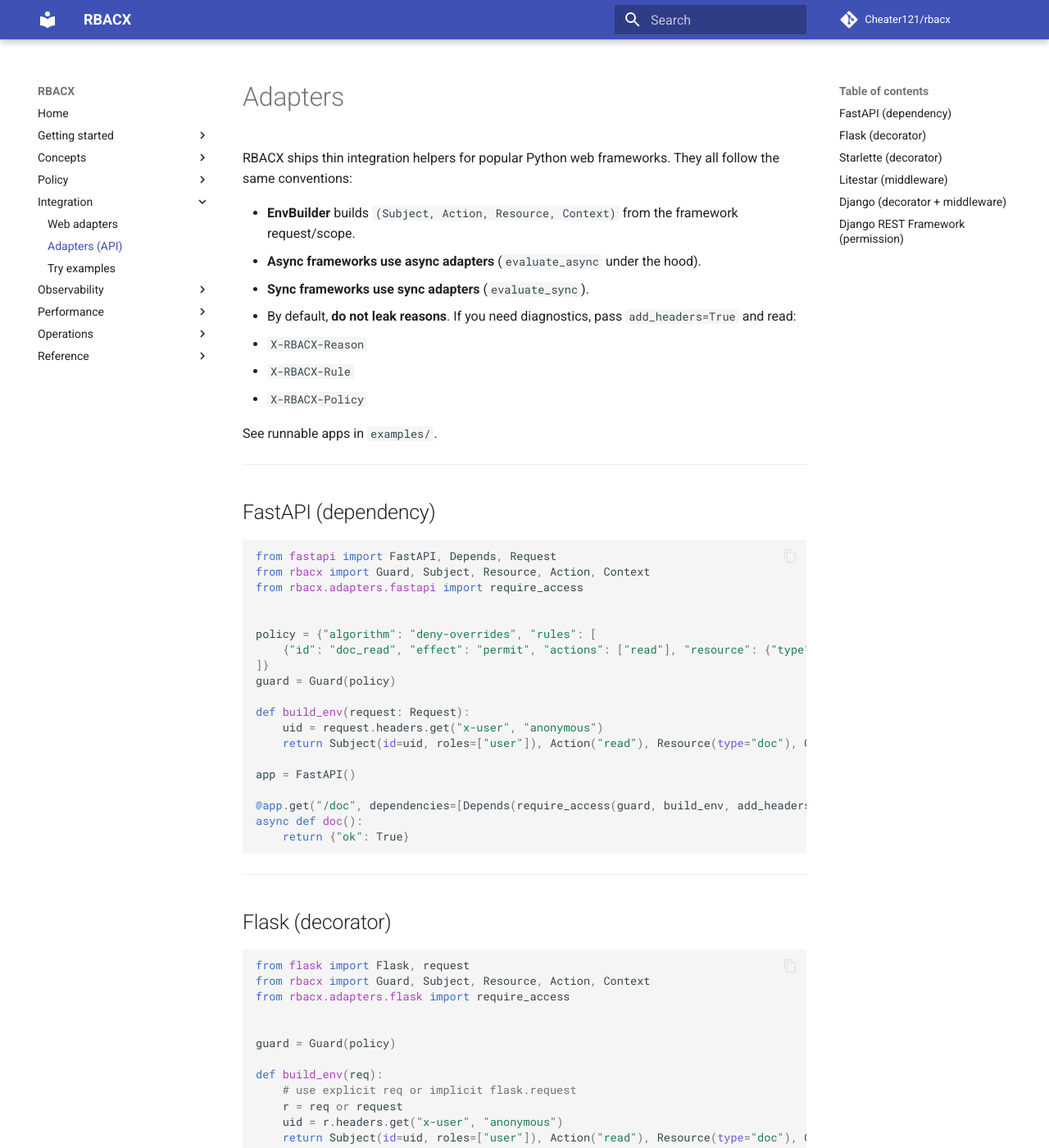
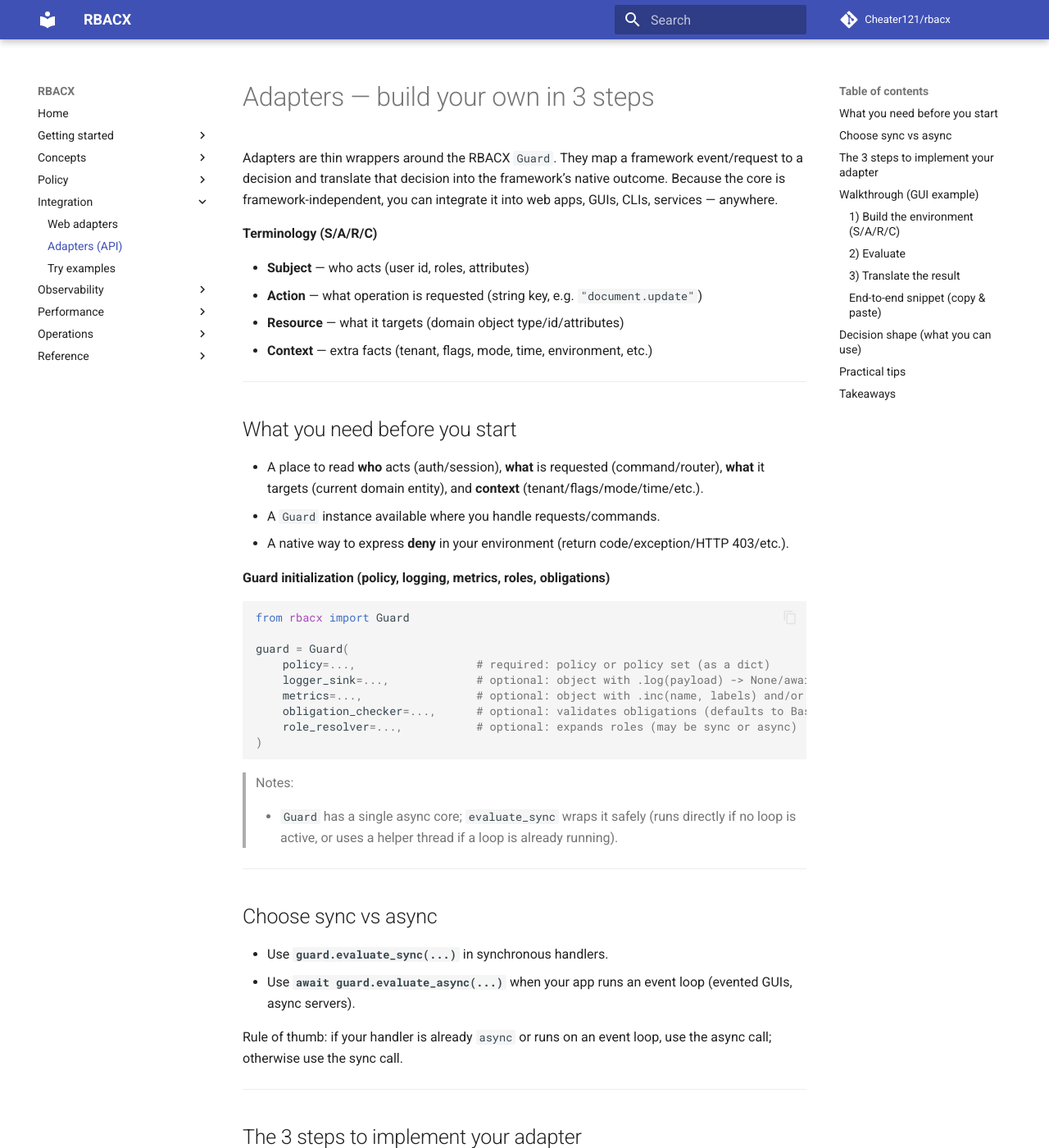
Before and after one commit to Cheater121/rbacx, an MkDocs documentation site: the page built from docs/adapters.md, in a window 1280 px wide and 1400 px high. Shown: the whole window at 82% size. Built offline with MkDocs 1.6.1 and Material for MkDocs 9.7.7, drawn with Linux system fonts in a browser that asks for light colours; comment, search, counter and statistics services are not loaded; some of the changed text lies outside the part shown.

Commit message:
feat(docs): add info about custom adapters

````diff
--- a/docs/adapters.md
+++ b/docs/adapters.md
@@ -1,177 +1,169 @@
-# Adapters
+# Adapters — build your own in 3 steps
 
-RBACX ships thin integration helpers for popular Python web frameworks.
-They all follow the same conventions:
+Adapters are thin wrappers around the RBACX `Guard`. They map a framework event/request to a decision and translate that decision into the framework’s native outcome. Because the core is framework-independent, you can integrate it into web apps, GUIs, CLIs, services — anywhere.
 
-- **EnvBuilder** builds `(Subject, Action, Resource, Context)` from the framework request/scope.
-- **Async frameworks use async adapters** (`evaluate_async` under the hood).
-- **Sync frameworks use sync adapters** (`evaluate_sync`).
-- By default, **do not leak reasons**. If you need diagnostics, pass `add_headers=True` and read:
-  - `X-RBACX-Reason`
-  - `X-RBACX-Rule`
-  - `X-RBACX-Policy`
+**Terminology (S/A/R/C)**
 
-See runnable apps in `examples/`.
+* **Subject** — who acts (user id, roles, attributes)
+* **Action** — what operation is requested (string key, e.g. `"document.update"`)
+* **Resource** — what it targets (domain object type/id/attributes)
+* **Context** — extra facts (tenant, flags, mode, time, environment, etc.)
 
 ---
 
-## FastAPI (dependency)
+## What you need before you start
+
+* A place to read **who** acts (auth/session), **what** is requested (command/router), **what** it targets (current domain entity), and **context** (tenant/flags/mode/time/etc.).
+* A `Guard` instance available where you handle requests/commands.
+* A native way to express **deny** in your environment (return code/exception/HTTP 403/etc.).
+
+**Guard initialization (policy, logging, metrics, roles, obligations)**
 
 ```python
-from fastapi import FastAPI, Depends, Request
-from rbacx import Guard, Subject, Resource, Action, Context
-from rbacx.adapters.fastapi import require_access
+from rbacx import Guard
 
+guard = Guard(
+    policy=...,                  # required: policy or policy set (as a dict)
+    logger_sink=...,             # optional: object with .log(payload) -> None/awaitable
+    metrics=...,                 # optional: object with .inc(name, labels) and/or .observe(name, value, labels)
+    obligation_checker=...,      # optional: validates obligations (defaults to BasicObligationChecker)
+    role_resolver=...,           # optional: expands roles (may be sync or async)
+)
+```
 
-policy = {"algorithm": "deny-overrides", "rules": [
-    {"id": "doc_read", "effect": "permit", "actions": ["read"], "resource": {"type": "doc"}}
-]}
-guard = Guard(policy)
+> Notes:
+>
+> * `Guard` has a single async core; `evaluate_sync` wraps it safely (runs directly if no loop is active, or uses a helper thread if a loop is already running).
 
-def build_env(request: Request):
-    uid = request.headers.get("x-user", "anonymous")
-    return Subject(id=uid, roles=["user"]), Action("read"), Resource(type="doc"), Context()
+---
 
-app = FastAPI()
+## Choose sync vs async
 
-@app.get("/doc", dependencies=[Depends(require_access(guard, build_env, add_headers=True))])
-async def doc():
-    return {"ok": True}
+* Use **`guard.evaluate_sync(...)`** in synchronous handlers.
+* Use **`await guard.evaluate_async(...)`** when your app runs an event loop (evented GUIs, async servers).
+
+Rule of thumb: if your handler is already `async` or runs on an event loop, use the async call; otherwise use the sync call.
+
+---
+
+## The 3 steps to implement your adapter
+
+1. **Build the environment** — convert your event/request to `(Subject, Action, Resource, Context)` with an `EnvBuilder`.
+2. **Evaluate** — call the appropriate `Guard` method (sync or async).
+3. **Translate the result** — on *permit* continue; on *deny* return the native “forbidden” outcome for your framework.
+
+---
+
+## Walkthrough (GUI example)
+
+This example shows a realistic desktop wiring: commands arrive via your controller, the current target comes from a selection model, and app-level facts come from a context snapshot. The same 1–2–3 applies to web or any other stack.
+
+### 1) Build the environment (S/A/R/C)
+
+```python
+from typing import Any, Tuple
+from rbacx import Subject, Action, Resource, Context
+
+class AuthService:        # who acts
+    @property
+    def current_user(self): ...  # -> object with .id, .roles, .attrs
+
+class CommandRegistry:    # what operation
+    def to_action_name(self, command_id: str) -> str: ...
+
+class SelectionBridge:    # what it targets (current domain entity)
+    def current_resource(self) -> tuple[str, str, dict]:
+        # e.g., ("document", "DOC-123", {"owner": "u17"})
+        ...
+
+class AppContext:         # extra facts
+    def snapshot(self) -> dict: ...
+
+class RbacEnv:
+    def __init__(self, auth: AuthService, commands: CommandRegistry,
+                 selection: SelectionBridge, appctx: AppContext):
+        self.auth, self.commands, self.selection, self.appctx = auth, commands, selection, appctx
+
+    def build_env(self, raw_event: Any) -> Tuple[Subject, Action, Resource, Context]:
+        # Subject
+        u = self.auth.current_user
+        subject = Subject(id=u.id, roles=list(u.roles), attrs=dict(u.attrs or {}))
+
+        # Action
+        command_id = getattr(raw_event, "command_id", None) or str(raw_event)
+        action = Action(name=self.commands.to_action_name(command_id))
+
+        # Resource
+        r_type, r_id, r_attrs = self.selection.current_resource()
+        resource = Resource(type=r_type, id=r_id, attrs=r_attrs)
+
+        # Context
+        context = Context(attrs=self.appctx.snapshot())
+
+        # Edge cases (no selection / no command)
+        if r_type is None or r_id is None:
+            resource = Resource(type="*", id=None, attrs={})
+        if not action.name:
+            action = Action(name="unknown")
+
+        return subject, action, resource, context
+```
+
+### 2) Evaluate
+
+```python
+env = RbacEnv(auth, commands, selection, appctx)
+
+def handle_command(event):
+    s, a, r, c = env.build_env(event)
+    return guard.evaluate_sync(s, a, r, c)
+
+# async variant (if your GUI runs an event loop integrated with asyncio)
+async def handle_command_async(event):
+    s, a, r, c = env.build_env(event)
+    return await guard.evaluate_async(s, a, r, c)
+```
+
+### 3) Translate the result
+
+```python
+def apply_decision(decision):
+    if decision.allowed:
+        return {"ok": True}
+    # keep diagnostics off by default; enable explicitly if needed
+    return {"ok": False, "error": "Forbidden"}
+```
+
+### End-to-end snippet (copy & paste)
+
+```python
+# 1) build
+s, a, r, c = env.build_env(event)
+# 2) evaluate
+decision = guard.evaluate_sync(s, a, r, c)
+# 3) translate
+result = {"ok": True} if decision.allowed else {"ok": False, "error": "Forbidden"}
 ```
 
 ---
 
-## Flask (decorator)
+## Decision shape (what you can use)
 
-```python
-from flask import Flask, request
-from rbacx import Guard, Subject, Resource, Action, Context
-from rbacx.adapters.flask import require_access
-
-
-guard = Guard(policy)
-
-def build_env(req):
-    # use explicit req or implicit flask.request
-    r = req or request
-    uid = r.headers.get("x-user", "anonymous")
-    return Subject(id=uid, roles=["user"]), Action("read"), Resource(type="doc"), Context()
-
-app = Flask(__name__)
-
-@app.get("/doc")
-@require_access(guard, build_env, add_headers=True)
-def doc():
-    return {"ok": True}
-```
+`Decision` exposes: `allowed`, `effect`, `reason`, `rule_id`, `policy_id`, `obligations`, `challenge`. Keep reasons/ids disabled by default; surface them only in explicit diagnostic/audit modes.
 
 ---
 
-## Starlette (decorator)
+## Practical tips
 
-```python
-from starlette.applications import Starlette
-from starlette.requests import Request
-from starlette.responses import JSONResponse
-from rbacx import Guard, Subject, Resource, Action, Context
-from rbacx.adapters.starlette import require_access
-
-
-guard = Guard(policy)
-
-def build_env(request: Request):
-    uid = request.headers.get("x-user", "anonymous")
-    return Subject(id=uid, roles=["user"]), Action("read"), Resource(type="doc"), Context()
-
-app = Starlette()
-
-@app.route("/doc")
-@require_access(guard, build_env, add_headers=True)
-async def doc(request: Request):
-    return JSONResponse({"ok": True})
-```
+* **Centralize S/A/R/C.** Keep one `EnvBuilder` responsible for turning events into `(Subject, Action, Resource, Context)`.
+* **Match your runtime.** Choose sync or async once and keep handlers consistent.
+* **Safe by default.** Don’t surface `reason`/`rule_id`/`policy_id` unless explicitly enabled.
+* **Guard construction.** Start minimal (`policy` only); add `logger_sink`, `metrics`, `role_resolver`, or a custom `obligation_checker` as your application needs grow.
 
 ---
 
-## Litestar (middleware)
+## Takeaways
 
-```python
-from litestar import Litestar, get
-from litestar.middleware import DefineMiddleware
-from rbacx import Guard, Subject, Resource, Action, Context
-from rbacx.adapters.litestar import RBACXMiddleware
-
-
-guard = Guard(policy)
-
-def build_env(scope):
-    uid = dict(scope.get("headers", [])).get(b"x-user", b"anonymous").decode("latin1")
-    return Subject(id=uid, roles=["user"]), Action("read"), Resource(type="doc"), Context()
-
-@get("/doc")
-async def doc() -> dict:
-    return {"ok": True}
-
-app = Litestar(
-    route_handlers=[doc],
-    middleware=[DefineMiddleware(RBACXMiddleware, guard=guard, build_env=build_env, add_headers=True)],
-)
-```
-
----
-
-## Django (decorator + middleware)
-
-Enable the middleware to inject a Guard:
-
-```python
-# settings.py
-RBACX_GUARD_FACTORY = "rbacx_demo.rbacx_factory.build_guard"
-MIDDLEWARE = [
-    # ...
-    "rbacx.adapters.django.middleware.RbacxDjangoMiddleware",
-]
-```
-
-Use the decorator:
-
-```python
-from rbacx import Subject, Resource, Action, Context
-from rbacx.adapters.django.decorators import require_access
-
-def build_env(request):
-    uid = getattr(getattr(request, "user", None), "id", None) or "anonymous"
-    return Subject(id=str(uid), roles=["user"]), Action("read"), Resource(type="doc"), Context()
-
-@require_access(build_env, add_headers=True)
-def doc(request):
-    ...
-```
-
----
-
-## Django REST Framework (permission)
-
-```python
-from rest_framework.views import APIView
-from rest_framework.response import Response
-from rbacx import Guard, Subject, Resource, Action, Context
-from rbacx.adapters.drf import make_permission
-
-
-guard = Guard(policy)
-
-def build_env(request):
-    uid = getattr(getattr(request, "user", None), "username", None) or "anonymous"
-    return Subject(id=uid, roles=["user"]), Action("read"), Resource(type="doc"), Context()
-
-RBACXPermission = make_permission(guard, build_env, add_headers=True)
-
-# Optionally attach headers on 403:
-# REST_FRAMEWORK = {"EXCEPTION_HANDLER": "rbacx.adapters.drf.rbacx_exception_handler"}
-
-class DocsView(APIView):
-    permission_classes = [RBACXPermission]
-    def get(self, request):
-        return Response({"ok": True})
-```
+* Adapters are thin wrappers: **build → evaluate → translate**.
+* The engine is platform-neutral: the same contract works for GUI, web, CLI, and services.
+* With a clear `EnvBuilder` and the right sync/async call, integrating RBACX is straightforward.
````
